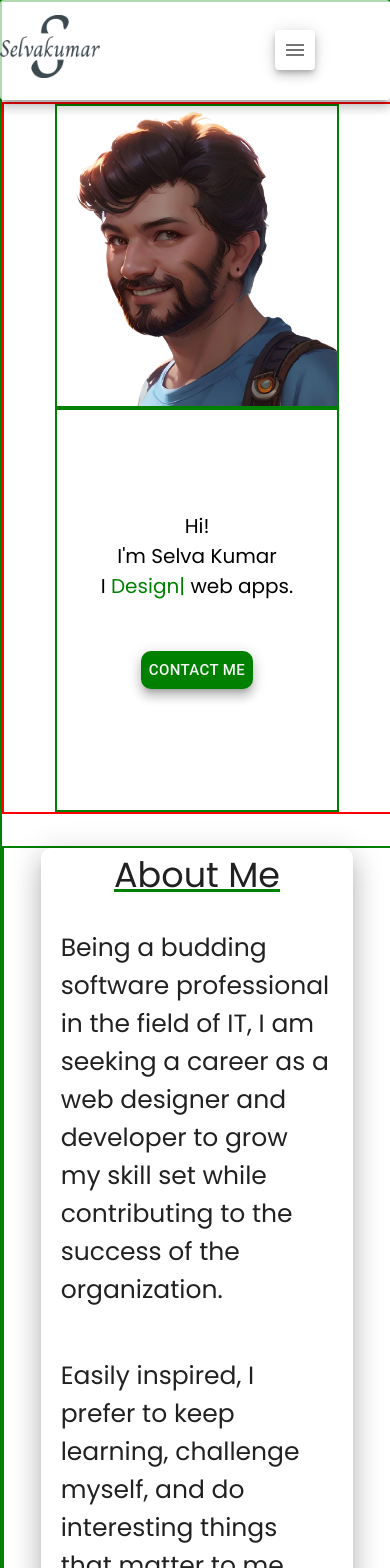
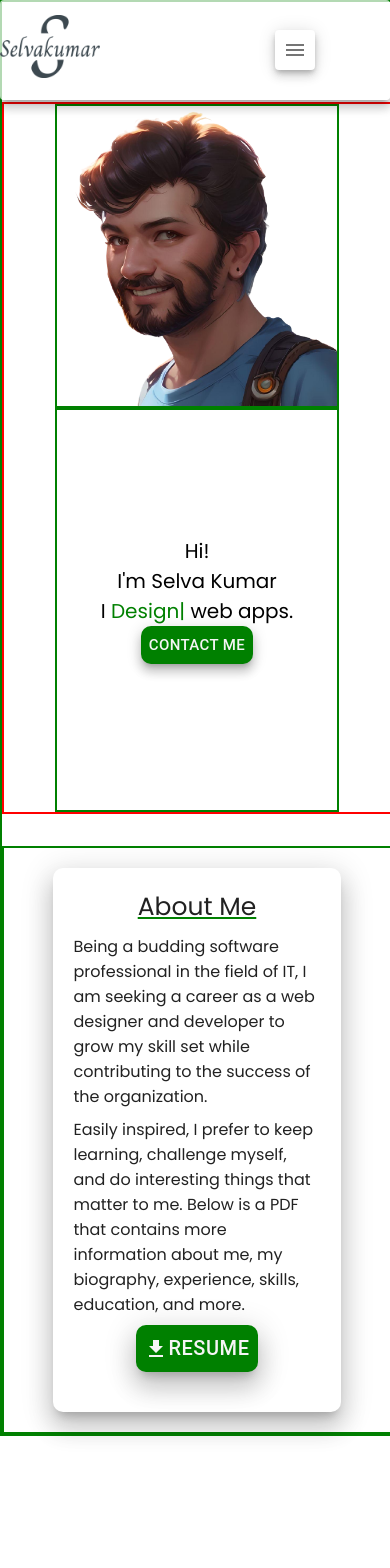
Before and after one commit to Selvam6994/sk_portfolio, a React (Vite) app: page / in a window 390 px wide. Shown: the top 1568 px of the page. Built offline with nearby package versions, Linux system fonts and the light colour scheme.

Commit message:
made responsive

```diff
--- a/src/App.css
+++ b/src/App.css
@@ -96,7 +96,7 @@ html {
 .homePage {
   border: 2px solid green;
   width: 100%;
-  min-width:280px;
+  min-width: 280px;
   height: fit-content;
   display: flex;
   flex-direction: row;
@@ -110,7 +110,7 @@ html {
 /* top image in the home page */
 .topImage {
   width: 100%;
-  min-width:280px;
+  min-width: 280px;
   height: fit-content;
   display: flex;
   flex-direction: row;
@@ -119,11 +119,24 @@ html {
   flex-wrap: wrap;
   margin-top: 100px;
 }
-/* top image media query */
-.resposiveTopImage {
+/* top image media query for tab */
+.tabResponseTopImage {
+  border: 5px solid rgb(0, 8, 255);
+  width: 100%;
+  min-width: 280px;
+  height: fit-content;
+  display: flex;
+  flex-direction: row;
+  justify-content: space-between;
+  align-items: center;
+  flex-wrap: wrap;
+  margin-top: 100px;
+}
+/* top image media query for mobile */
+.mobileResponseTopImage {
   border: 2px solid red;
   width: 100%;
-  min-width:280px;
+  min-width: 280px;
   height: fit-content;
   display: flex;
   flex-direction: column-reverse;
@@ -148,35 +161,41 @@ html {
   font-size: 30px;
 }
 
-.contentSection :nth-child(4) {
-  font-size: 20px;
-  margin-top: 50px;
+/* content section media query for tab */
+.tabResponseContentSection {
+  border: 2px solid rgb(128, 6, 0);
+  width: 320px;
+  min-width: 280px;
+  height: 300px;
+  display: flex;
+  flex-direction: column;
+  justify-content: center;
+  align-items: center;
+  margin: 0 0 0 100px;
+}
+.tabResponseContentSection :nth-child(n) {
+  font-size: 25px;
 }
 
-/* content section media qurery */
-.responsiveContentSection {
+/* content section media qurery for mobile */
+.mobileResponseContentSection {
   border: 2px solid green;
-  min-width: 280px;
+  width: 280px;
   height: 400px;
   display: flex;
   flex-direction: column;
   justify-content: center;
   align-items: center;
 }
-.responsiveContentSection :nth-child(n) {
+.mobileResponseContentSection :nth-child(n) {
   font-size: 20px;
-}
-
-.responsiveContentSection :nth-child(4) {
-  font-size: 20px;
-  margin-top: 50px;
 }
 
 /* image div in the topImage section */
 .imageSection {
   border: 2px solid green;
   width: 500px;
-  min-width:280px;
+  min-width: 280px;
   height: 400px;
   z-index: -1;
   margin-right: 100px;
@@ -184,20 +203,37 @@ html {
 
 .imageSection img {
   width: 100%;
-  min-width:280px;
+  min-width: 280px;
   height: 400px;
   object-fit: cover;
 }
-/* image section media query */
-.responsiveImageSection {
+/* image section media query for tab*/
+.tabResponseImageSection {
+  border: 5px solid rgb(128, 0, 117);
+  width: 300px;
+  min-width: 280px;
+  height: 300px;
+  z-index: -1;
+  margin: 0 100px 0 0;
+}
+
+.tabResponseImageSection img {
+  width: 300px;
+  height: 300px;
+  min-height: 200px;
+  object-fit: cover;
+}
+
+/* image section media query for mobile*/
+.mobileResponseImageSection {
   border: 2px solid green;
-  min-width: 280px;
+  width: 280px;
   height: 300px;
   z-index: -1;
 }
 
-.responsiveImageSection img {
- width: 280px;
+.mobileResponseImageSection img {
+  width: 280px;
   height: 300px;
   min-height: 200px;
   object-fit: cover;
@@ -240,6 +276,38 @@ html {
   font-size: 25px;
   padding: 20px;
 }
+
+/* Mobile responsive about card */
+.aboutCardMobile{
+  width: 80%;
+  height: fit-content;
+  display: flex;
+  flex-direction: column;
+  justify-content: center;
+  align-items: center;
+  gap: 0.5rem;
+  padding: 20px;
+}
+
+.aboutCardMobile span {
+  font-size: 25px;
+  text-decoration: underline;
+  text-decoration-color: green;
+}
+
+.aboutCardMobile span
+  :nth-child(2) {
+  font-size: 20px;
+  padding: 20px;
+  text-decoration: none;
+}
+
+.aboutCardMobile span
+  :nth-child(3) {
+  font-size: 20px;
+  padding: 50px;
+}
+
 
 /* to download resume  */
 .resumeButton {
--- a/src/Home.jsx
+++ b/src/Home.jsx
@@ -6,14 +6,22 @@ import { motion } from "framer-motion";
 import DownloadIcon from "@mui/icons-material/Download";
 
 function Home() {
-  const responsiveHomePage = useMediaQuery("(min-width:1205px)");
+  const responsiveMobileHomePage = useMediaQuery("(min-width:845px)");
+
+  const responsiveTabHomePage = useMediaQuery("(min-width:1205px)");
+
   return (
     <div className="homePage" id="home">
       <div
         className={
-          responsiveHomePage == true ? "topImage" : "resposiveTopImage"
+          responsiveMobileHomePage != true
+            ? "mobileResponseTopImage "
+            : responsiveTabHomePage != true
+            ? "tabResponseTopImage"
+            : "topImage"
         }
       >
+        {/* mobileResponseTopImage */}
         <motion.div
           initial={{ x: -100, opacity: 0 }}
           animate={{ x: 0, opacity: 1 }}
@@ -21,11 +29,14 @@ function Home() {
         >
           <div
             className={
-              responsiveHomePage == true
-                ? "contentSection"
-                : "responsiveContentSection"
+              responsiveMobileHomePage != true
+                ? "mobileResponseContentSection"
+                : responsiveTabHomePage != true
+                ? "tabResponseContentSection"
+                : "contentSection "
             }
           >
+            {/* mobileResponseContentSection */}
             <span>Hi!</span>
             <span>I'm Selva Kumar</span>
             <span>
@@ -35,19 +46,9 @@ function Home() {
                   sequence={["Design", 2000, "Develop", 2000]}
                   wrapper="span"
                   speed={50}
-                  style={
-                    responsiveHomePage == true
-                      ? {
-                          fontSize: "35px",
-
-                          color: "green",
-                        }
-                      : {
-                          fontSize: "20px",
-
-                          color: "green",
-                        }
-                  }
+                  style={{
+                    color: "green",
+                  }}
                   repeat={Infinity}
                 />{" "}
                 <span>web apps.</span>
@@ -69,7 +70,7 @@ function Home() {
                 >
                   <Button
                     style={
-                      responsiveHomePage == true
+                      responsiveMobileHomePage == true
                         ? { fontSize: "25px", color: "whitesmoke" }
                         : { fontSize: "15px", color: "whitesmoke" }
                     }
@@ -88,9 +89,11 @@ function Home() {
         >
           <div
             className={
-              responsiveHomePage == true
-                ? "imageSection"
-                : "responsiveImageSection"
+              responsiveMobileHomePage != true
+                ? "mobileResponseImageSection"
+                : responsiveTabHomePage != true
+                ? "tabResponseImageSection"
+                : "imageSection "
             }
           >
             <img src={myImage} alt="Profile Image" />
@@ -99,14 +102,14 @@ function Home() {
       </div>
       <div className="aboutSection">
         <motion.div
-          className="aboutCard"
+          className={responsiveMobileHomePage!=true?"aboutCardMobile":"aboutCard"}
           initial={{ y: 100, opacity: 0 }}
           animate={{ y: 0, opacity: 1 }}
           transition={{ type: "spring", duration: 2, delay: 0.5 }}
         >
           <Paper
             elevation={16}
-            className="aboutCard"
+            className="aboutCardMobile"
             style={{ borderRadius: "10px" }}
           >
             <span>About Me</span>
```
Also changed, not shown: src/Contact.jsx (+6 -4 lines).
